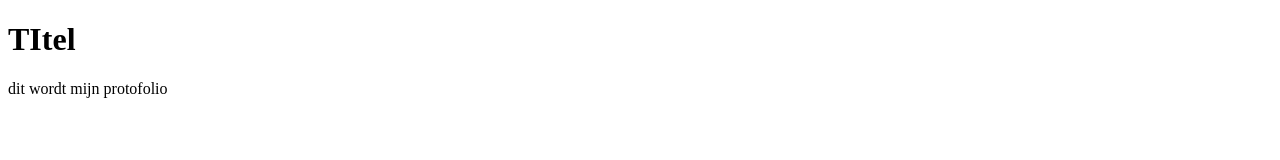
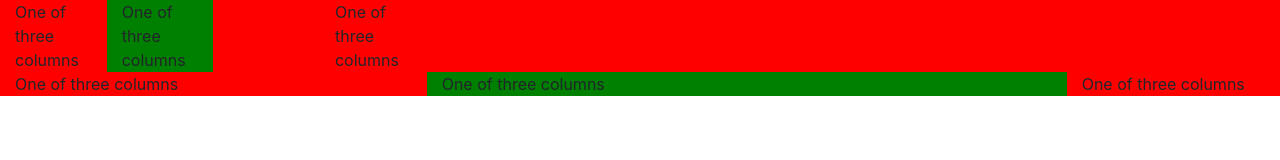
Before and after one commit to jornoS/portfolio, a plain HTML site: page index.html in a window 1280 px wide. Drawn offline with nearby package versions, Linux system fonts and the light colour scheme.

Commit message:
bootstrap geadd

```diff
--- a/index.html
+++ b/index.html
@@ -1,12 +1,40 @@
 <!DOCTYPE html>
 <html lang="en">
 <head>
+    <link rel="stylesheet" href="portocss.css">
+    <link rel="stylesheet" href="https://maxcdn.bootstrapcdn.com/bootstrap/4.0.0/css/bootstrap.min.css" integrity="sha384-Gn5384xqQ1aoWXA+058RXPxPg6fy4IWvTNh0E263XmFcJlSAwiGgFAW/dAiS6JXm" crossorigin="anonymous">
     <meta charset="UTF-8">
     <meta name="viewport" content="width=device-width, initial-scale=1.0">
-    <title>Document</title>
+    <title>portofolio</title>
 </head>
 <body>
-    <h1>TItel</h1>
-    <p>dit wordt mijn protofolio</p>
+    <div class="container-fluid">
+        <div class="row">
+            <div class="col-sm-1">
+                One of three columns
+            </div>
+            <div class="col-sm-1">
+                One of three columns
+            </div>
+            <div class="col-sm-1 offset-sm-1">
+                One of three columns
+            </div>
+        </div>
+        <div class="row">
+            <div class="col-sm-4">
+                One of three columns
+            </div>
+            <div class="col-sm-6">
+                One of three columns
+            </div>
+            <div class="col-sm-2">
+                One of three columns
+            </div>
+        </div>
+    </div>
+
+<script src="https://code.jquery.com/jquery-3.2.1.slim.min.js" integrity="sha384-KJ3o2DKtIkvYIK3UENzmM7KCkRr/rE9/Qpg6aAZGJwFDMVNA/GpGFF93hXpG5KkN" crossorigin="anonymous"></script>
+<script src="https://cdnjs.cloudflare.com/ajax/libs/popper.js/1.12.9/umd/popper.min.js" integrity="sha384-ApNbgh9B+Y1QKtv3Rn7W3mgPxhU9K/ScQsAP7hUibX39j7fakFPskvXusvfa0b4Q" crossorigin="anonymous"></script>
+<script src="https://maxcdn.bootstrapcdn.com/bootstrap/4.0.0/js/bootstrap.min.js" integrity="sha384-JZR6Spejh4U02d8jOt6vLEHfe/JQGiRRSQQxSfFWpi1MquVdAyjUar5+76PVCmYl" crossorigin="anonymous"></script>
 </body>
 </html>
--- /dev/null
+++ b/portocss.css
@@ -0,0 +1,8 @@
+div.container-fluid div:nth-of-type(even)
+{
+   background-color: Green;
+}
+div.container-fluid div:nth-of-type(odd)
+{
+    background-color: Red;
+}
```
